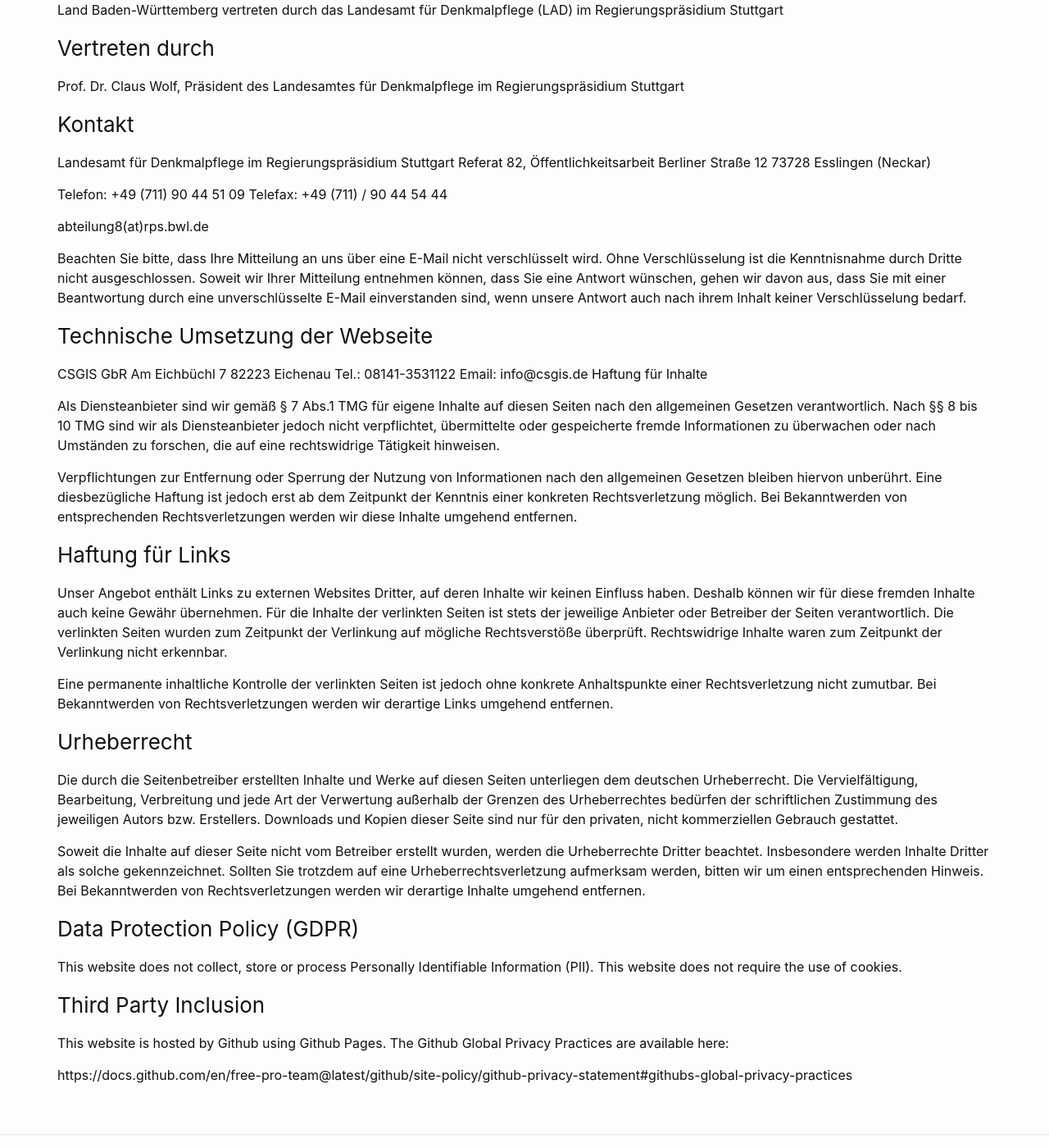
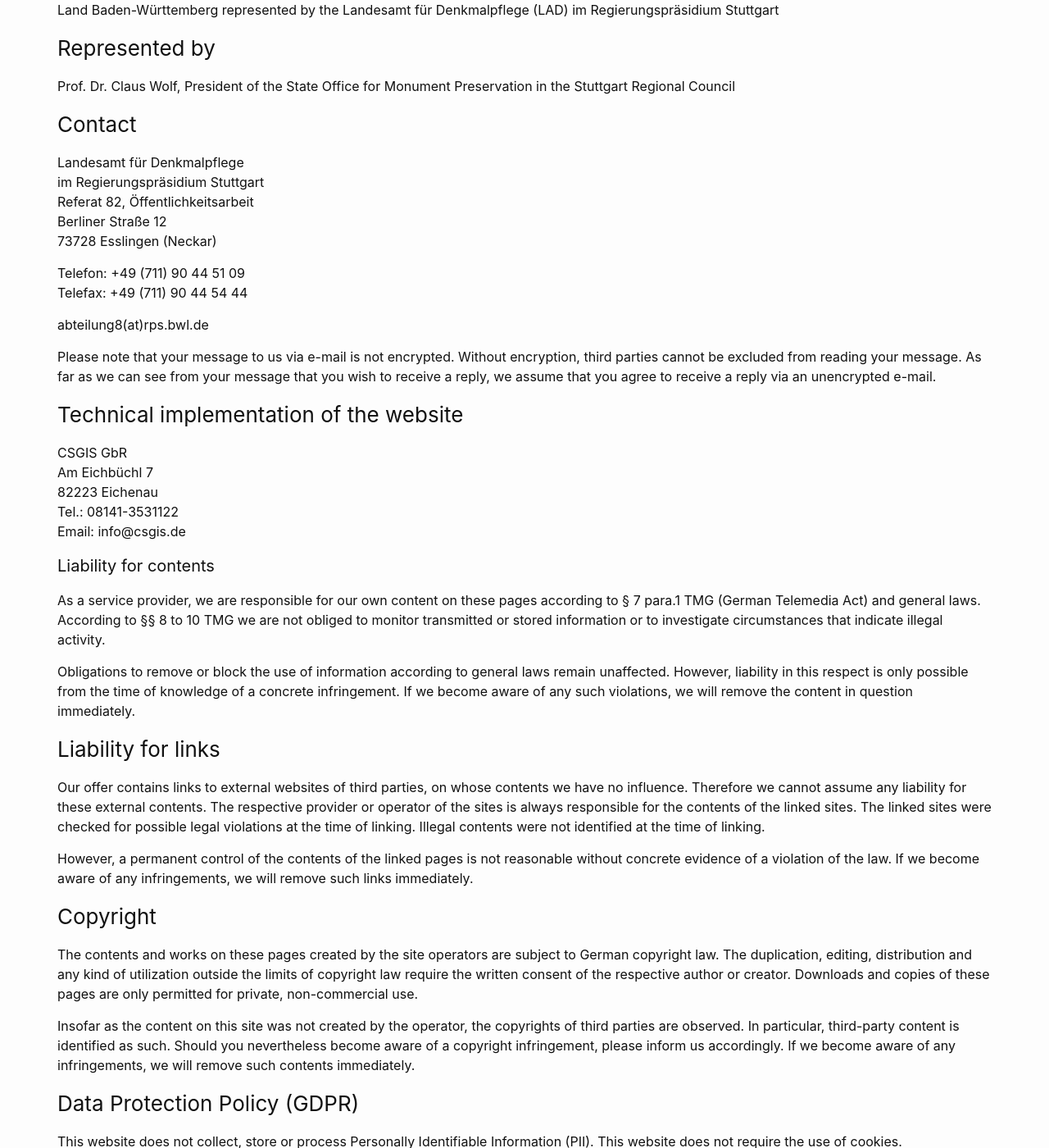
Before and after one commit to survey2gis/survey-tools-website, a Jekyll site: the page built from imprint.md, in a window 1280 px wide and 1400 px high, scrolled down 218 px. Shown: the whole window at 82% size. Built offline with Jekyll 4.4.1, drawn with Linux system fonts in a browser that asks for light colours; some of the changed text lies outside the part shown.

Commit message:
imrove eng

```diff
--- a/imprint.md
+++ b/imprint.md
@@ -5,52 +5,50 @@
 ---
 
 
-### Angaben gemäß § 5 TMG
-Land Baden-Württemberg
-vertreten durch das
-Landesamt für Denkmalpflege (LAD)
-im Regierungspräsidium Stuttgart
+### Information according to § 5 TMG
+Land Baden-Württemberg represented by the Landesamt für Denkmalpflege (LAD) im Regierungspräsidium Stuttgart
 
-### Vertreten durch
-Prof. Dr. Claus Wolf, Präsident des Landesamtes für Denkmalpflege im Regierungspräsidium Stuttgart
+### Represented by
+Prof. Dr. Claus Wolf, President of the State Office for Monument Preservation in the Stuttgart Regional Council
 
-### Kontakt
-Landesamt für Denkmalpflege
-im Regierungspräsidium Stuttgart
-Referat 82, Öffentlichkeitsarbeit
-Berliner Straße 12
-73728 Esslingen (Neckar)
+### Contact
+Landesamt für Denkmalpflege<br>
+im Regierungspräsidium Stuttgart<br>
+Referat 82, Öffentlichkeitsarbeit<br>
+Berliner Straße 12<br>
+73728 Esslingen (Neckar)<br>
 
-Telefon: +49 (711) 90 44 51 09
-Telefax: +49 (711) / 90 44 54 44
+Telefon: +49 (711) 90 44 51 09<br>
+Telefax: +49 (711) 90 44 54 44
 
 abteilung8(at)rps.bwl.de
 
-Beachten Sie bitte, dass Ihre Mitteilung an uns über eine E-Mail nicht verschlüsselt wird. Ohne Verschlüsselung ist die Kenntnisnahme durch Dritte nicht ausgeschlossen. Soweit wir Ihrer Mitteilung entnehmen können, dass Sie eine Antwort wünschen, gehen wir davon aus, dass Sie mit einer Beantwortung durch eine unverschlüsselte E-Mail einverstanden sind, wenn unsere Antwort auch nach ihrem Inhalt keiner Verschlüsselung bedarf.
+Please note that your message to us via e-mail is not encrypted. Without encryption, third parties cannot be excluded from reading your message. As far as we can see from your message that you wish to receive a reply, we assume that you agree to receive a reply via an unencrypted e-mail.
 
-### Technische Umsetzung der Webseite
-CSGIS GbR
-Am Eichbüchl 7
-82223 Eichenau
-Tel.: 08141-3531122
+### Technical implementation of the website
+CSGIS GbR<br>
+Am Eichbüchl 7<br>
+82223 Eichenau<br>
+Tel.: 08141-3531122<br>
 Email: info@csgis.de
-Haftung für Inhalte
 
-Als Diensteanbieter sind wir gemäß § 7 Abs.1 TMG für eigene Inhalte auf diesen Seiten nach den allgemeinen Gesetzen verantwortlich. Nach §§ 8 bis 10 TMG sind wir als Diensteanbieter jedoch nicht verpflichtet, übermittelte oder gespeicherte fremde Informationen zu überwachen oder nach Umständen zu forschen, die auf eine rechtswidrige Tätigkeit hinweisen.
+#### Liability for contents
 
-Verpflichtungen zur Entfernung oder Sperrung der Nutzung von Informationen nach den allgemeinen Gesetzen bleiben hiervon unberührt. Eine diesbezügliche Haftung ist jedoch erst ab dem Zeitpunkt der Kenntnis einer konkreten Rechtsverletzung möglich. Bei Bekanntwerden von entsprechenden Rechtsverletzungen werden wir diese Inhalte umgehend entfernen.
+As a service provider, we are responsible for our own content on these pages according to § 7 para.1 TMG (German Telemedia Act) and general laws. According to §§ 8 to 10 TMG we are not obliged to monitor transmitted or stored information or to investigate circumstances that indicate illegal activity.
 
-### Haftung für Links
+Obligations to remove or block the use of information according to general laws remain unaffected. However, liability in this respect is only possible from the time of knowledge of a concrete infringement. If we become aware of any such violations, we will remove the content in question immediately.
 
-Unser Angebot enthält Links zu externen Websites Dritter, auf deren Inhalte wir keinen Einfluss haben. Deshalb können wir für diese fremden Inhalte auch keine Gewähr übernehmen. Für die Inhalte der verlinkten Seiten ist stets der jeweilige Anbieter oder Betreiber der Seiten verantwortlich. Die verlinkten Seiten wurden zum Zeitpunkt der Verlinkung auf mögliche Rechtsverstöße überprüft. Rechtswidrige Inhalte waren zum Zeitpunkt der Verlinkung nicht erkennbar.
+### Liability for links
 
-Eine permanente inhaltliche Kontrolle der verlinkten Seiten ist jedoch ohne konkrete Anhaltspunkte einer Rechtsverletzung nicht zumutbar. Bei Bekanntwerden von Rechtsverletzungen werden wir derartige Links umgehend entfernen.
+Our offer contains links to external websites of third parties, on whose contents we have no influence. Therefore we cannot assume any liability for these external contents. The respective provider or operator of the sites is always responsible for the contents of the linked sites. The linked sites were checked for possible legal violations at the time of linking. Illegal contents were not identified at the time of linking.
 
-### Urheberrecht
+However, a permanent control of the contents of the linked pages is not reasonable without concrete evidence of a violation of the law. If we become aware of any infringements, we will remove such links immediately.
 
-Die durch die Seitenbetreiber erstellten Inhalte und Werke auf diesen Seiten unterliegen dem deutschen Urheberrecht. Die Vervielfältigung, Bearbeitung, Verbreitung und jede Art der Verwertung außerhalb der Grenzen des Urheberrechtes bedürfen der schriftlichen Zustimmung des jeweiligen Autors bzw. Erstellers. Downloads und Kopien dieser Seite sind nur für den privaten, nicht kommerziellen Gebrauch gestattet.
+### Copyright
 
-Soweit die Inhalte auf dieser Seite nicht vom Betreiber erstellt wurden, werden die Urheberrechte Dritter beachtet. Insbesondere werden Inhalte Dritter als solche gekennzeichnet. Sollten Sie trotzdem auf eine Urheberrechtsverletzung aufmerksam werden, bitten wir um einen entsprechenden Hinweis. Bei Bekanntwerden von Rechtsverletzungen werden wir derartige Inhalte umgehend entfernen.
+The contents and works on these pages created by the site operators are subject to German copyright law. The duplication, editing, distribution and any kind of utilization outside the limits of copyright law require the written consent of the respective author or creator. Downloads and copies of these pages are only permitted for private, non-commercial use.
+
+Insofar as the content on this site was not created by the operator, the copyrights of third parties are observed. In particular, third-party content is identified as such. Should you nevertheless become aware of a copyright infringement, please inform us accordingly. If we become aware of any infringements, we will remove such contents immediately.
 
 ### Data Protection Policy (GDPR)
 This website does not collect, store or process Personally Identifiable Information (PII). This website does not require the use of cookies.
```
Also changed, not shown: introduction.md (+2 -2 lines).
